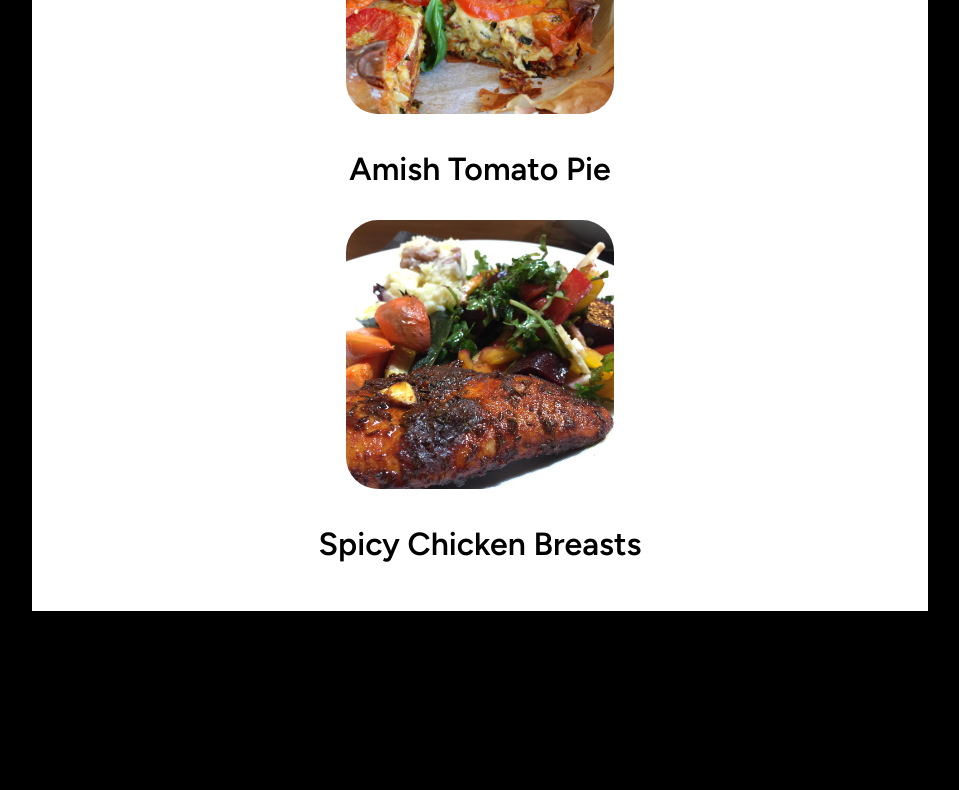
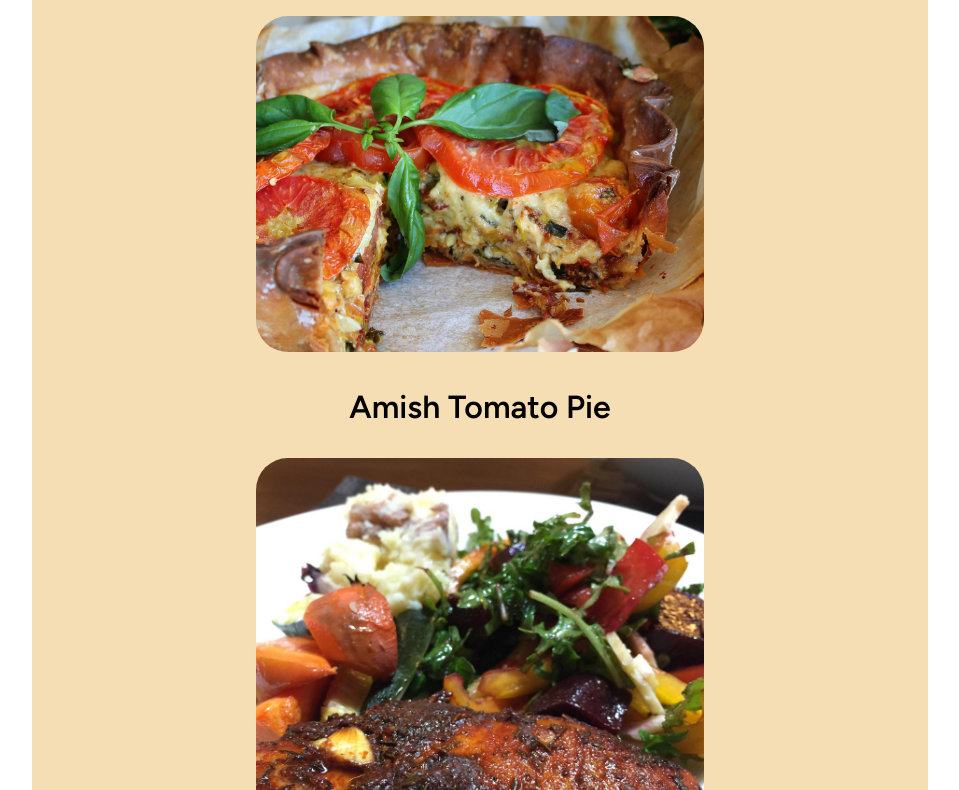
Before and after one commit to Kaustav2410/Odin-Recipes, a plain HTML site: page index.html in a window 1280 px wide. Shown: the part 588-1378 px from the top of the page, without its empty margins (160-1119 px from the left). Before the commit the page ends 1199 px from the top, so only its background shows below. Drawn offline with Linux system fonts and the light colour scheme; a web font is replaced by a local one.

Commit message:
Changed the background color of the home page

```diff
--- a/index.css
+++ b/index.css
@@ -4,7 +4,7 @@ body{
     margin: 0%;
     padding: 0%;
     box-sizing: border-box;
-    background-color: black;
+    background-color: white;
     text-align: center;
 }
 
@@ -13,18 +13,20 @@ body{
     justify-content: space-evenly;
     align-items: center;
     flex-direction: column;
-    background-color: white;
-    padding: 1rem 0rem;
+    background-color: wheat;
+    /* padding: 1rem 0rem; */
     margin: auto;
     width: max(70%,400px);
     /* max width shouldn't be more than 400px */
 }
+
 .heading h1{
     font-size: 5rem;
     font-family: 'DynaPuff', sans-serif;
+    text-align: center;
 }
 .img img{
-    width: 30%;
+    width: 50%;
     height: auto;
     border-radius: 2rem;
 }
```
Also changed, not shown: index.html (+1 -0 lines).
